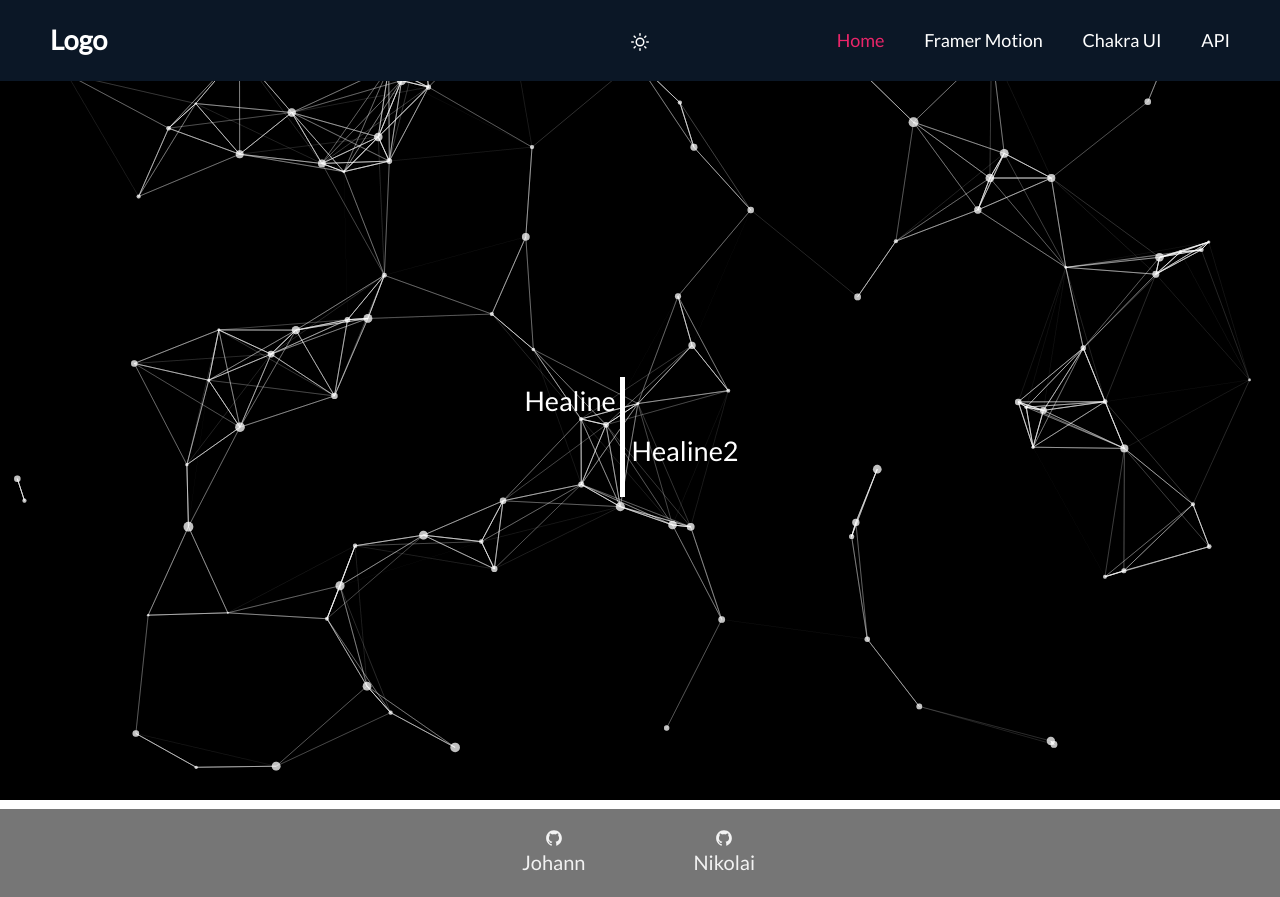
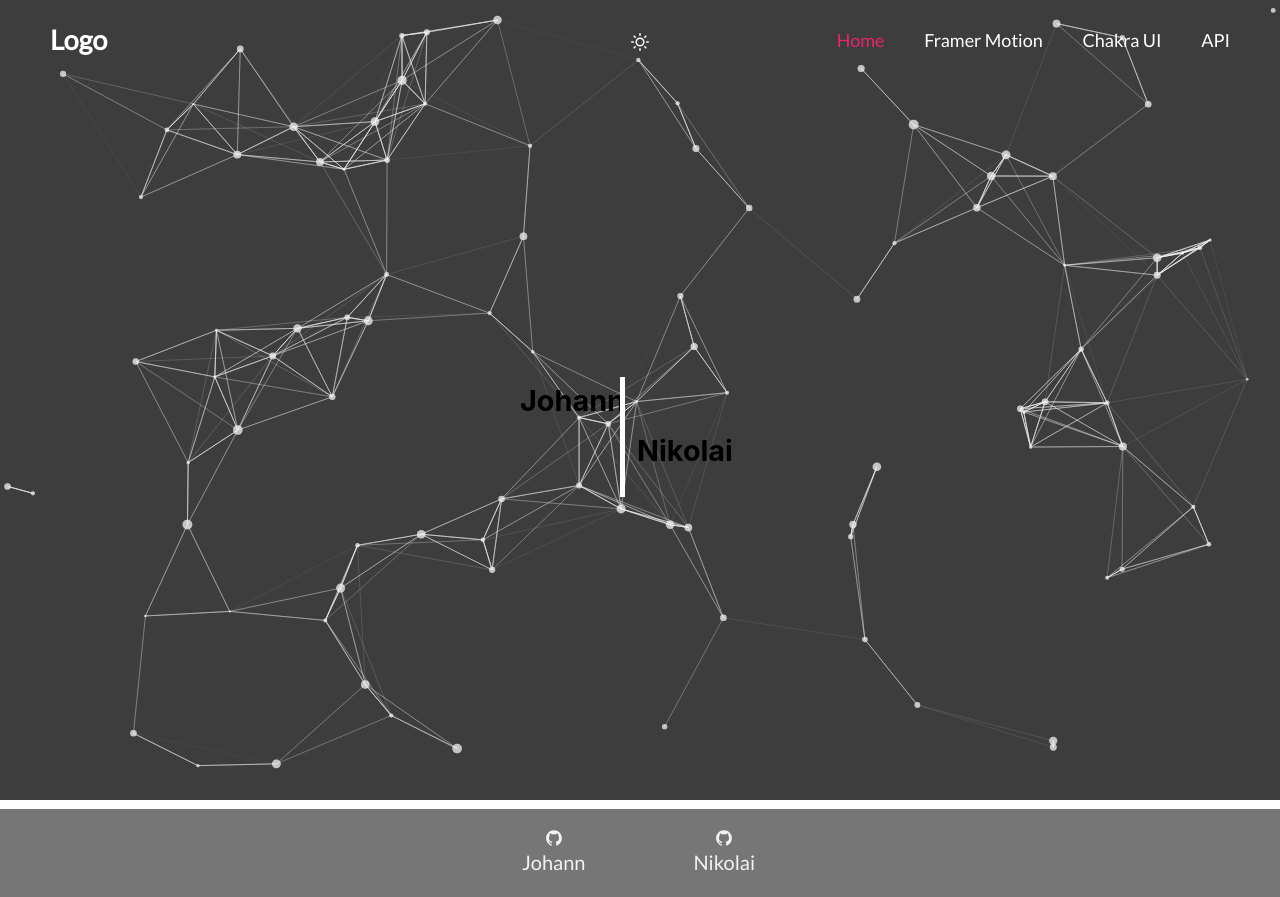
Before and after one commit to Nikothaboss/React-framework-practice-, a React (Create React App) app: page / in a window 1280 px wide. Built offline with nearby package versions, Linux system fonts and the light colour scheme; a web font is replaced by a local one.

Commit message:
fixed light and dark mode on the particle component

```diff
--- a/src/components/Header/Header.js
+++ b/src/components/Header/Header.js
@@ -3,12 +3,14 @@ import { SunIcon, MoonIcon } from '@chakra-ui/icons';
 import { StyledHeader } from './Header.styled';
 import { Box, Text, Grid, Flex } from '@chakra-ui/layout';
 import { useColorMode, useColorModeValue } from '@chakra-ui/color-mode';
-import { Link, NavLink } from 'react-router-dom';
+import { Link, NavLink, useLocation } from 'react-router-dom';
 import { AnimatePresence, motion } from 'framer-motion';
 import { colors } from '../../app.styled';
 
 const Header = () => {
   const [screenWidth, setScreenWidth] = useState(window.innerWidth);
+  const location = useLocation()
+  console.log(location)
 
   const handleSize = () => {
     setScreenWidth(window.innerWidth);
@@ -44,7 +46,7 @@ const Header = () => {
   const [sunrise, setSunrise] = useState(false);
 
   return (
-    <Box bg={bg} color={color}>
+    <Box bg={location.pathname === "/" ? 'transparent' : bg} color={color}>
       <StyledHeader>
         <Grid templateColumns='repeat(3, 1fr)' alignContent='center'>
           <motion.div
--- a/src/components/Home/Home.js
+++ b/src/components/Home/Home.js
@@ -1,5 +1,5 @@
 import React from 'react';
-import { Box, Text, Grid, Flex } from '@chakra-ui/layout';
+import { Box, Text, Grid, Flex, Heading } from '@chakra-ui/layout';
 import { useColorMode, useColorModeValue } from '@chakra-ui/color-mode';
 import { Link, NavLink } from 'react-router-dom';
 import { AnimatePresence, motion } from 'framer-motion';
@@ -74,6 +74,8 @@ const Home = () => {
       },
     },
   };
+  const MotionHeading = motion(Heading)
+  const headingColor = useColorModeValue("#000", "#fff")
   return (
     <StyledHome>
       <ParticleComponent className='particles' />
@@ -90,7 +92,7 @@ const Home = () => {
           animate='animate'
           className='hero-text'
         >
-          <motion.h2>Healine</motion.h2>
+          <MotionHeading color={headingColor}>Johann</MotionHeading>
         </motion.div>
 
         <motion.div
@@ -106,13 +108,14 @@ const Home = () => {
           // animate='animate2'
           className='hero-text-2'
         >
-          <motion.h2
+          <MotionHeading
             variants={headlineVariant}
             initial='initialh2'
             animate='animateh2'
+            color={headingColor}
           >
-            Healine2
-          </motion.h2>
+            Nikolai
+          </MotionHeading>
         </motion.div>
       </motion.section>
     </StyledHome>
@@ -120,6 +123,7 @@ const Home = () => {
 };
 
 const ParticleComponent = () => {
+  const colorMode = useColorMode()
   const particlesInit = (main) => {
     console.log(main);
     // you can initialize the tsParticles instance (main) here, adding custom shapes or presets
@@ -135,10 +139,10 @@ const ParticleComponent = () => {
       options={{
         background: {
           color: {
-            value: '#000',
+            value: `${colorMode.colorMode === "light" ? "#f2f2f2" : "#3d3d3d"}`,
           },
         },
-        fpsLimit: 100,
+        fpsLimit: 30,
         interactivity: {
           events: {
             onClick: {
@@ -169,10 +173,10 @@ const ParticleComponent = () => {
         },
         particles: {
           color: {
-            value: '#ffffff',
+            value: `${colorMode.colorMode === "light" ? "#3d3d3d" : "#f2f2f2"}`,
           },
           links: {
-            color: '#ffffff',
+            color: `${colorMode.colorMode === "light" ? "#3d3d3d" : "#f2f2f2"}`,
             distance: 150,
             enable: true,
             opacity: 0.5,
--- a/src/components/Home/Home.styled.js
+++ b/src/components/Home/Home.styled.js
@@ -26,6 +26,7 @@ export const StyledHome = styled.main`
       h2 {
         white-space: nowrap;
         text-align: center;
+        font-size: 1.6rem;
       }
     }
 
@@ -45,6 +46,7 @@ export const StyledHome = styled.main`
       h2 {
         white-space: nowrap;
         text-align: center;
+        font-size: 1.6rem;
       }
     }
   }
--- a/src/components/Main/Main.js
+++ b/src/components/Main/Main.js
@@ -1,19 +1,20 @@
 import React from 'react';
+import Card from './card';
+import Loader from '../../util/Loader';
 import { useFetch } from '../../util/fetch';
-import Loader from '../../util/Loader';
-import { StyledMain } from './Main.styled';
 import { Box } from '@chakra-ui/layout';
 import { useColorModeValue } from '@chakra-ui/color-mode';
 import { motion } from 'framer-motion';
-import Card from './card';
 import { colors } from '../../app.styled';
+import { StyledMain } from './Main.styled';
 
 const url = 'https://fakestoreapi.com/products?perPage=8&offset=8';
 
 const pageAnimationVariant = {
   exit: {
     x: "-100%",
-    transition: {ease: "easeInOut"}
+    opacity: 0,
+    transition: {ease: "easeInOut", opacity: {duration: .4}, duration: 1}
   }
 }
 
--- a/src/util/theme.js
+++ b/src/util/theme.js
@@ -1,4 +1,3 @@
-// theme.js
 // 1. import `extendTheme` function
 import { extendTheme } from "@chakra-ui/react"
 // 2. Add your color mode config
```
Also changed, not shown: 1 other file (tests, documents, lock files or other folders).
